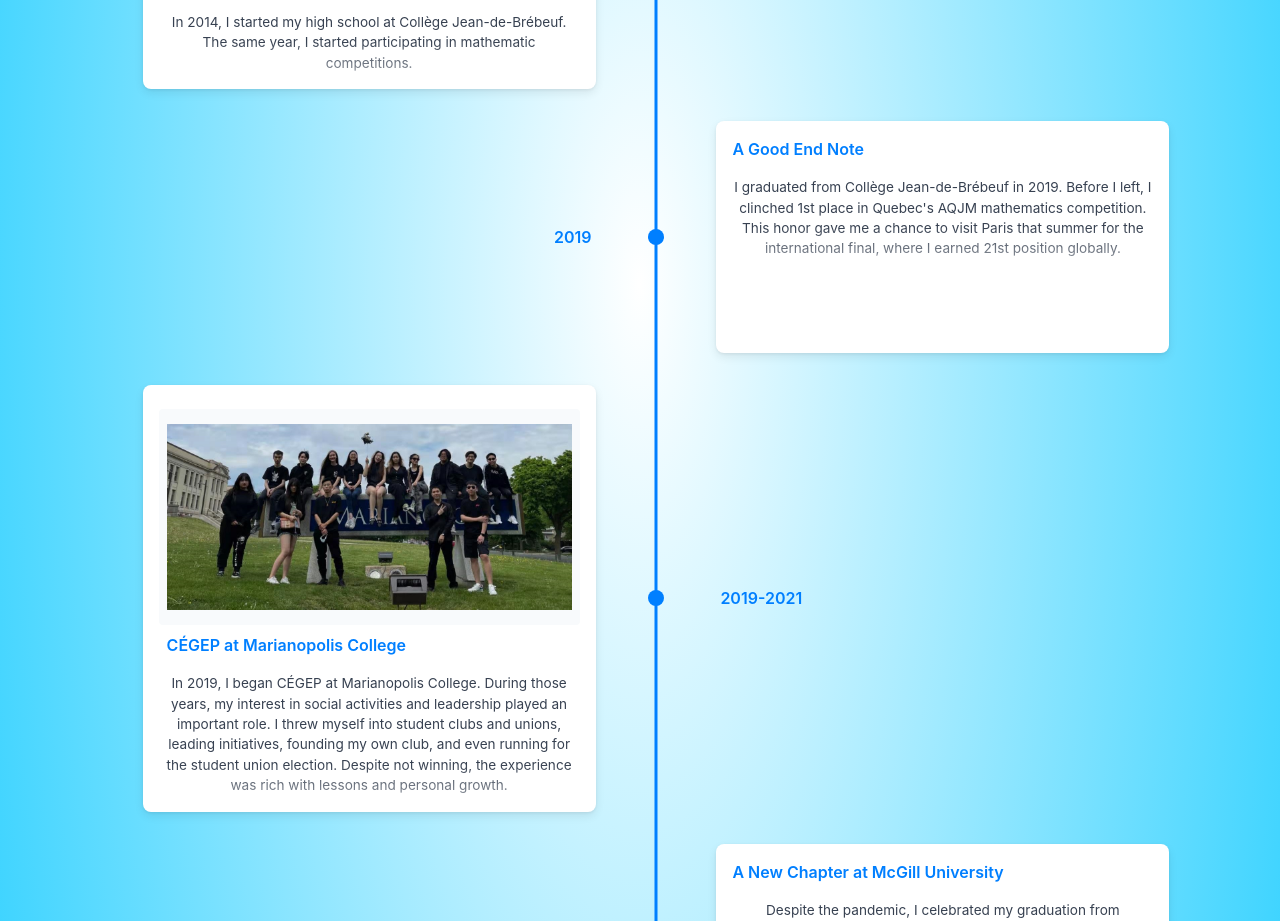
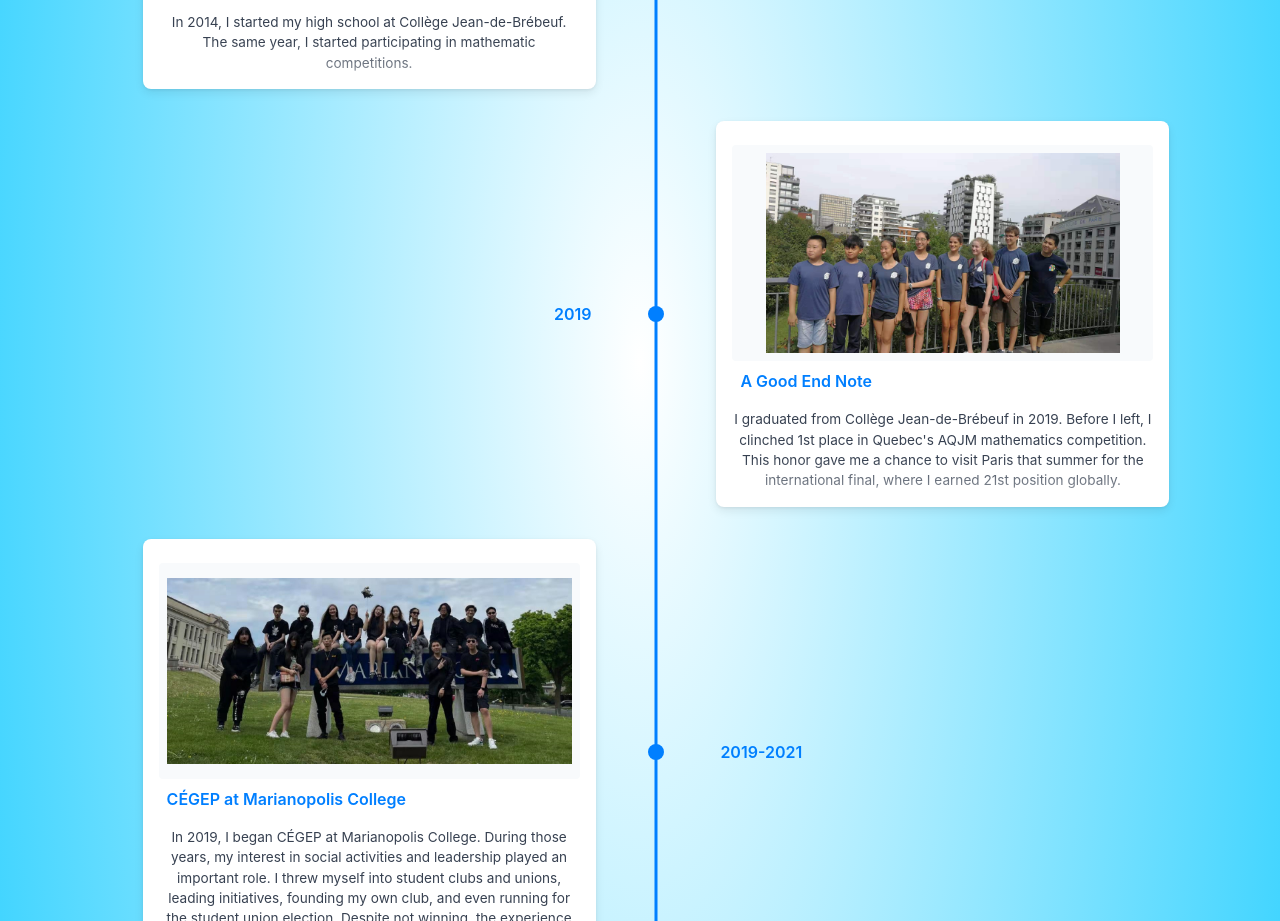
Before and after one commit to ShuzhaoFeng/shuzhaofeng.github.io, a React (Vite) app: page /#/journey in a window 1280 px wide. Shown: the part 1540-2461 px from the top of the page. Built offline with nearby package versions, Linux system fonts and the light colour scheme.

Commit message:
Add Photo From AQJM

```diff
--- a/src/components/journey/items/journey.ts
+++ b/src/components/journey/items/journey.ts
@@ -1,4 +1,5 @@
 import HighSchoolPhoto from '../../../assets/high-school-photo.jpg'
+import AQJMParisPhoto from '../../../assets/aqjm-paris-photo.jpg'
 import CegepGradPhoto from '../../../assets/cegep-grad-photo.jpg'
 import GenetecYearEndPhoto from '../../../assets/genetec-year-end-photo.jpg'
 
@@ -45,6 +46,13 @@ const journey = [
         cardTitle: 'A Good End Note',
         cardDetailedText:
             "I graduated from Collège Jean-de-Brébeuf in 2019. Before I left, I clinched 1st place in Quebec's AQJM mathematics competition. This honor gave me a chance to visit Paris that summer for the international final, where I earned 21st position globally.",
+        media: {
+            name: 'Photo of me in Paris, before the AQJM mathematics competition final',
+            source: {
+                url: AQJMParisPhoto,
+            },
+            type: 'IMAGE',
+        },
     },
     {
         title: '2019-2021',
```
Also changed, not shown: src/assets/aqjm-paris-photo.jpg (added).
